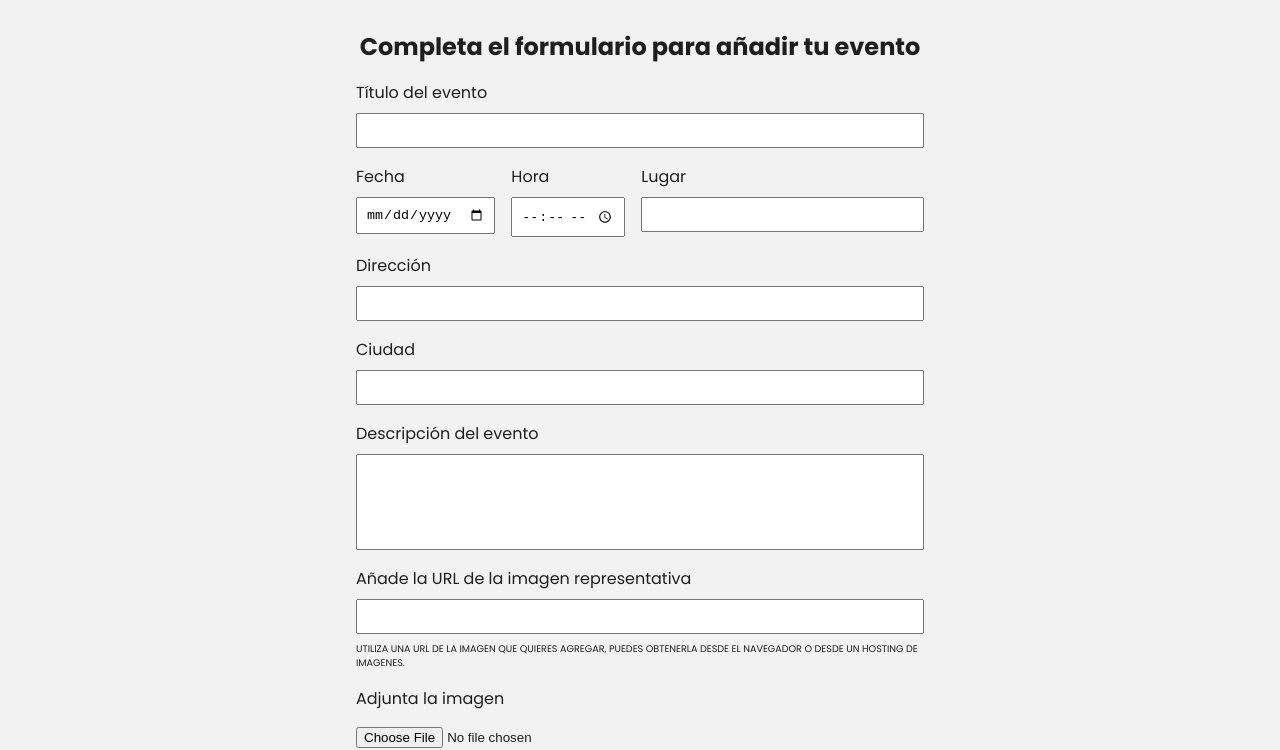
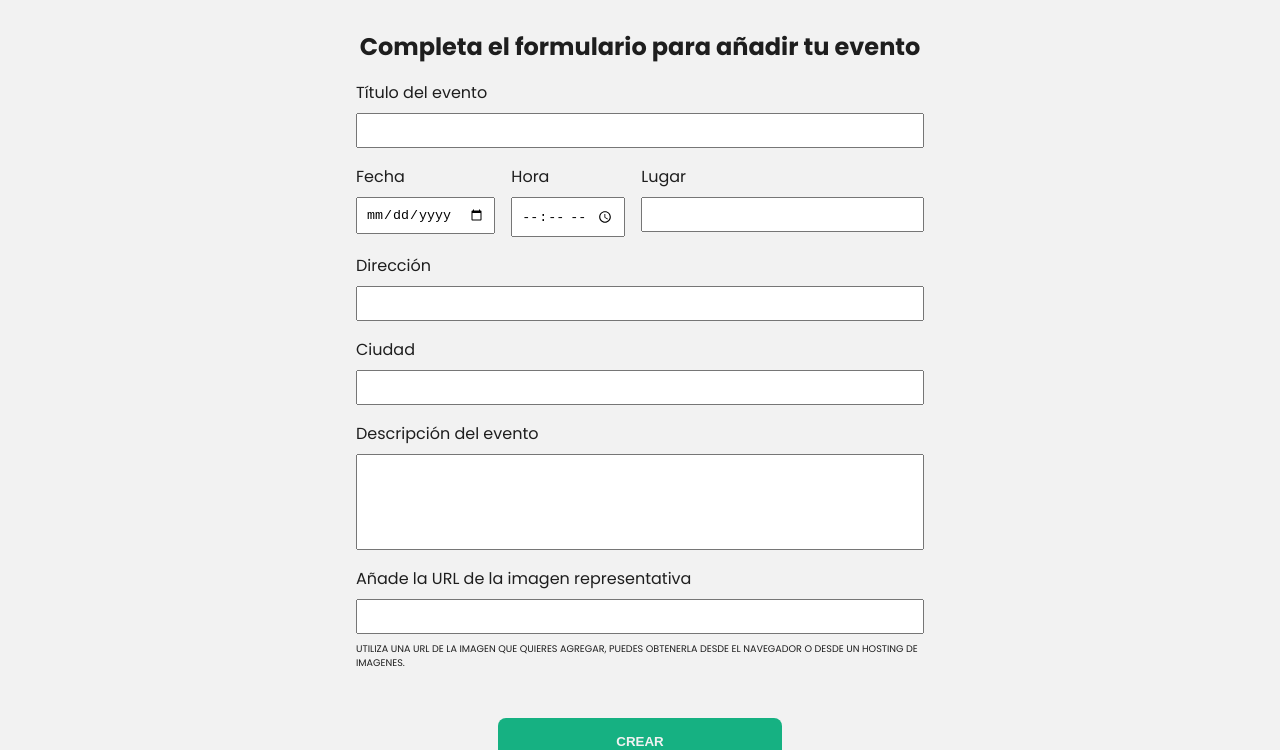
Before and after one commit to EzePacheco/Trabajo-Practico-CaC, a plain HTML site: page pages/create-event.html in a window 1280 px wide. Shown: the part 204-954 px from the top of the page. Drawn offline with nearby package versions, Linux system fonts and the light colour scheme.

Commit message:
Se quito un input inválido

```diff
--- a/pages/create-event.html
+++ b/pages/create-event.html
@@ -102,8 +102,6 @@
               DESDE EL NAVEGADOR O DESDE UN HOSTING DE IMAGENES.
             </p>
           </div>
-          <label for="myfile">Adjunta la imagen</label>
-          <input type="file" id="myfile" name="myfile">
           <input
             type="submit"
             value="Crear"
```
